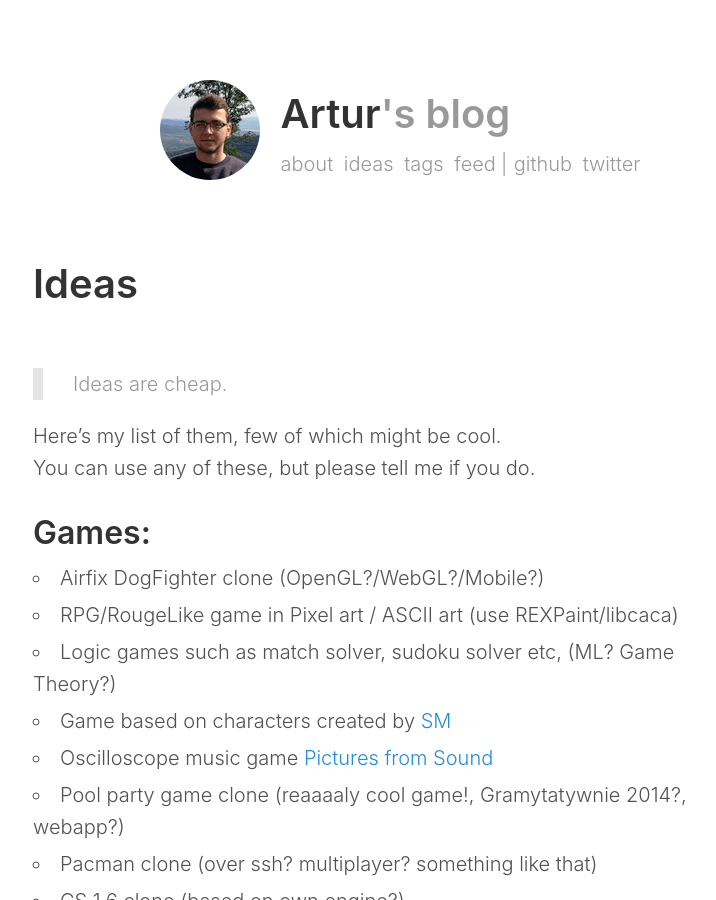
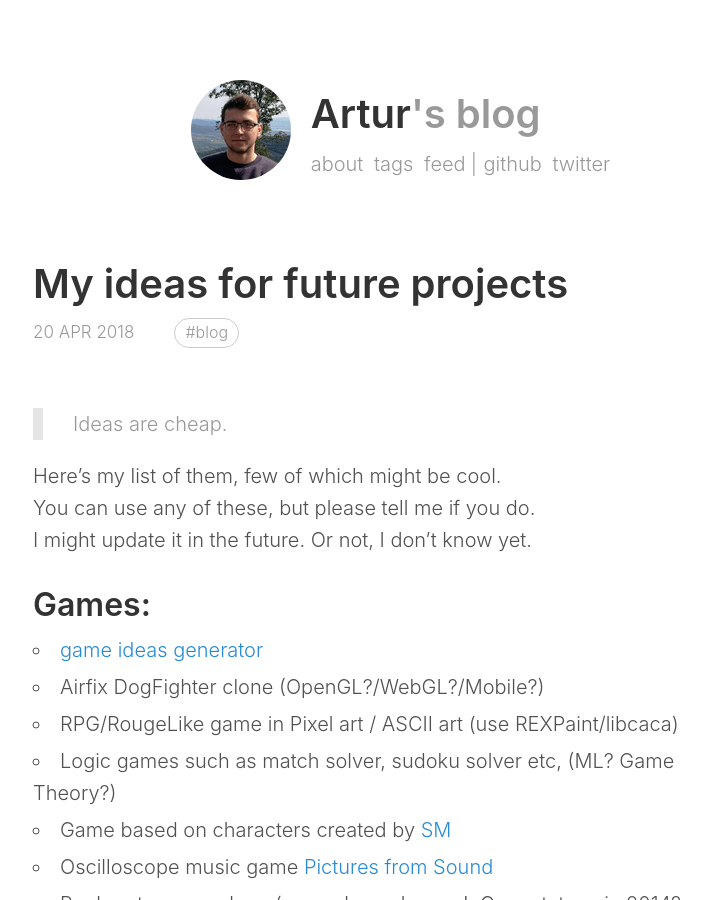
Before and after one commit to arturtamborski/arturtamborski.github.io, a Jekyll site: the page built from _posts/2018-04-20-my-ideas-for-future-projects.md, in a window 1280 px wide and 900 px high. Shown: the whole window, without its empty margins (247-963 px from the left). Built offline with Jekyll 4.4.1, drawn with Linux system fonts in a browser that asks for light colours; comment, search, counter and statistics services are not loaded.

Commit message:
move ideas from pages to posts

```diff
--- a/_config.yaml
+++ b/_config.yaml
@@ -32,8 +32,6 @@ nav:
   local:
     - name: about
       href: /about
-    - name: ideas
-      href: /ideas
     - name: tags
       href: /tags
     - name: feed
--- a/_pages/ideas.md
+++ b/_posts/2018-04-20-my-ideas-for-future-projects.md
@@ -1,15 +1,20 @@
 ---
-layout: page
-title: Ideas
-permalink: /ideas
+layout: post
+title: My ideas for future projects
+description: Maybe you'll find something interesting here.
+comments: true
+tags:
+- blog
 ---
 
 >Ideas are cheap.
 
 Here's my list of them, few of which might be cool.
 You can use any of these, but please tell me if you do.
+I might update it in the future. Or not, I don't know yet.
 
 ## Games:
+  - [game ideas generator](http://orteil.dashnet.org/gamegen)
   - Airfix DogFighter clone (OpenGL?/WebGL?/Mobile?)
   - RPG/RougeLike game in Pixel art / ASCII art (use REXPaint/libcaca)
   - Logic games such as match solver, sudoku solver etc, (ML? Game Theory?)
```
